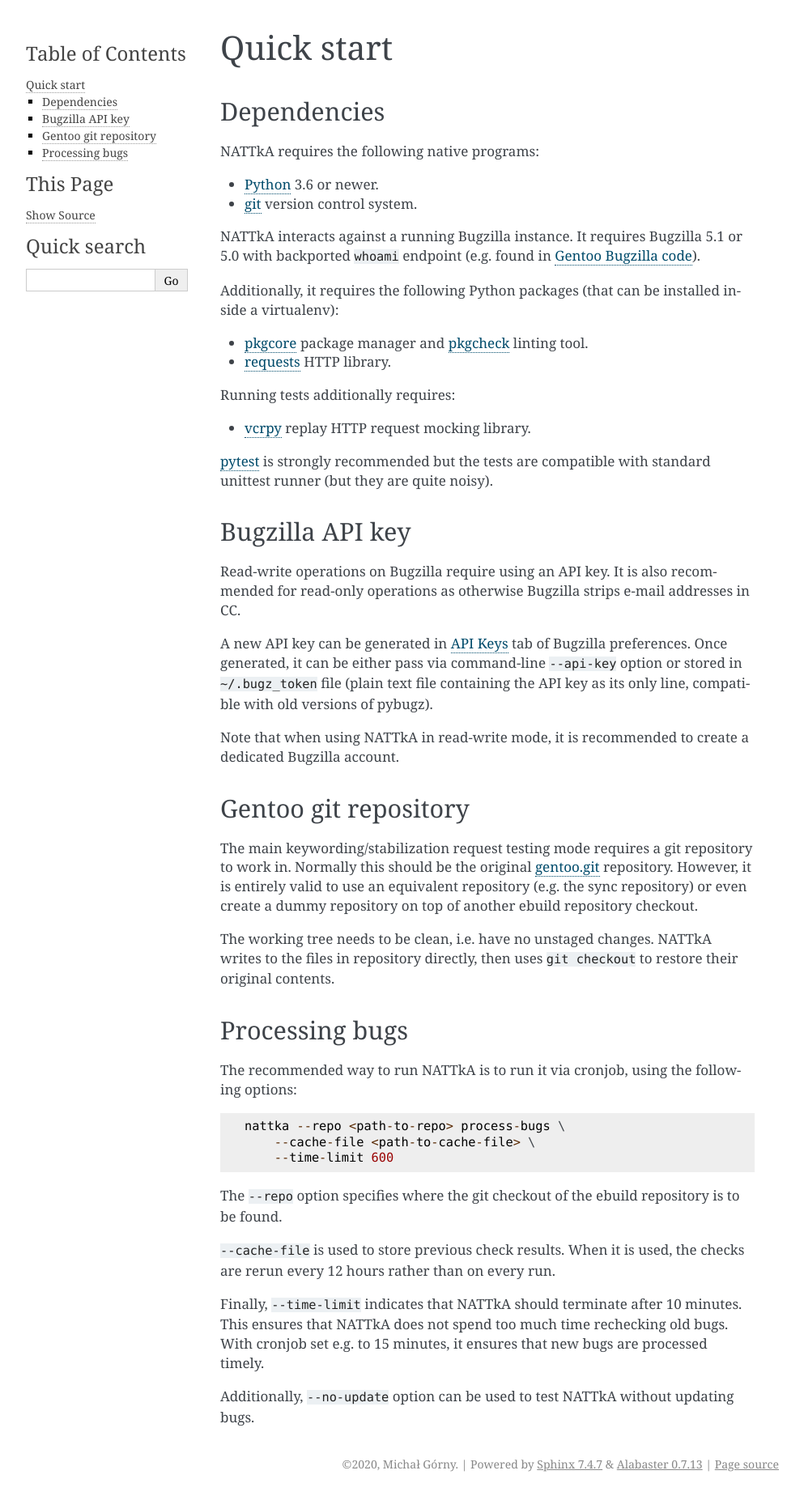
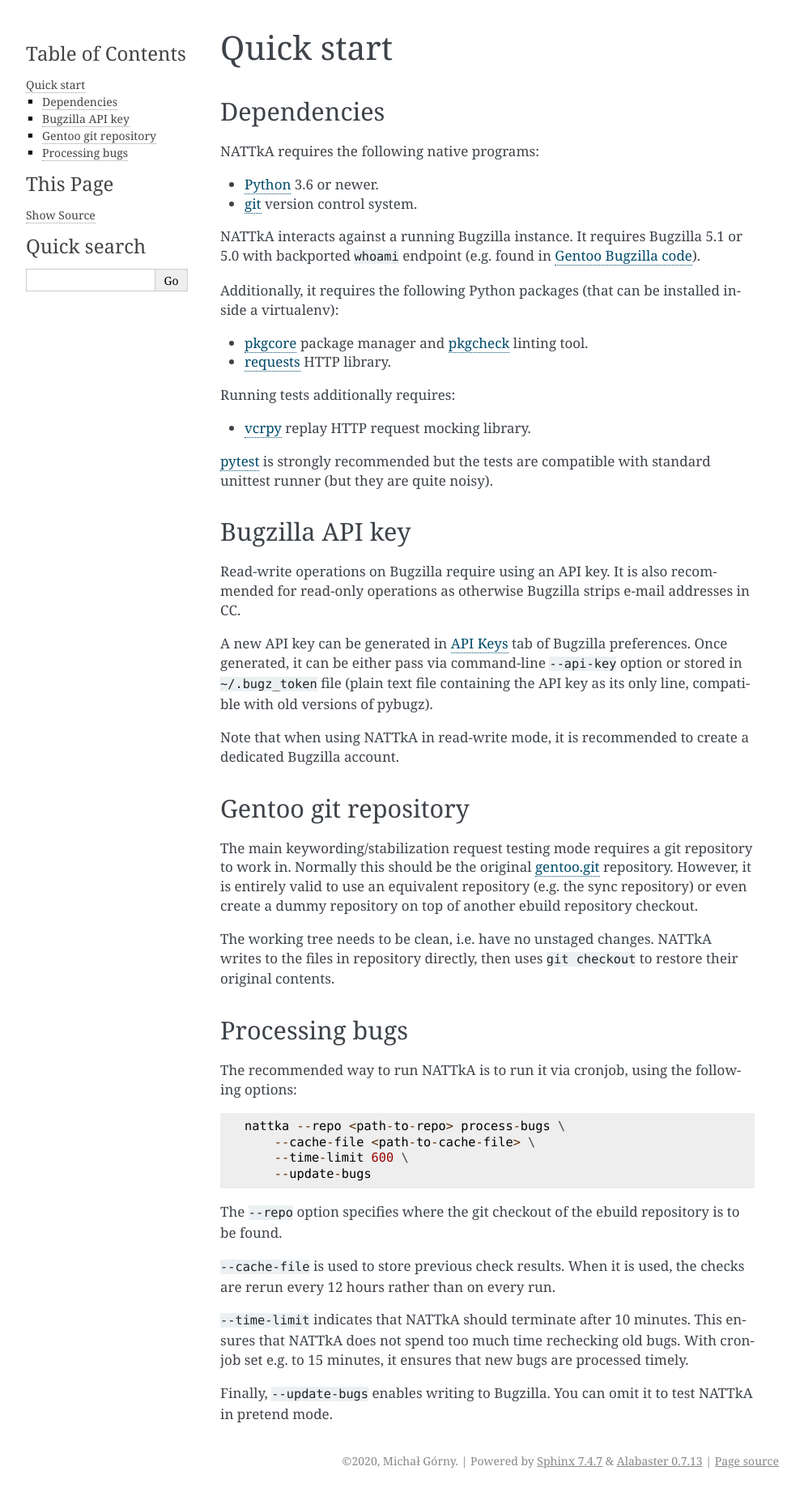
Before and after one commit to projg2/nattka, a Sphinx documentation site: the page built from doc/quickstart.rst, in a window 1280 px wide. Shown: the whole page at 81% size, without its empty margins (148-1141 px from the left). Built offline with Sphinx 7.4.7, drawn with Linux system fonts in a browser that asks for light colours.

Commit message:
cli: Default to non-updating mode
Signed-off-by: Michał Górny <mgorny@gentoo.org>

```diff
--- a/doc/quickstart.rst
+++ b/doc/quickstart.rst
@@ -76,7 +76,8 @@
 
     nattka --repo <path-to-repo> process-bugs \
         --cache-file <path-to-cache-file> \
-        --time-limit 600
+        --time-limit 600 \
+        --update-bugs
 
 The ``--repo`` option specifies where the git checkout of the ebuild
 repository is to be found.
@@ -84,10 +85,10 @@
 ``--cache-file`` is used to store previous check results.  When it is
 used, the checks are rerun every 12 hours rather than on every run.
 
-Finally, ``--time-limit`` indicates that NATTkA should terminate after
+``--time-limit`` indicates that NATTkA should terminate after
 10 minutes.  This ensures that NATTkA does not spend too much time
 rechecking old bugs.  With cronjob set e.g. to 15 minutes, it ensures
 that new bugs are processed timely.
 
-Additionally, ``--no-update`` option can be used to test NATTkA without
-updating bugs.
+Finally, ``--update-bugs`` enables writing to Bugzilla.  You can omit
+it to test NATTkA in pretend mode.
```
Also changed, not shown: 2 other files.
